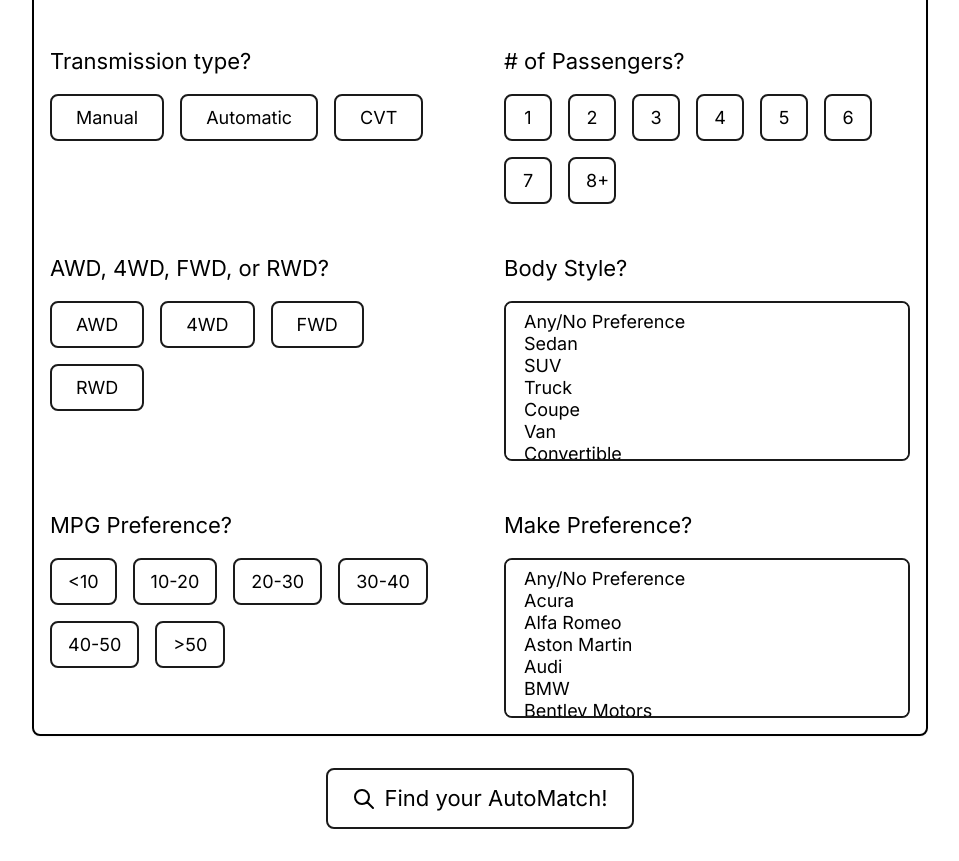
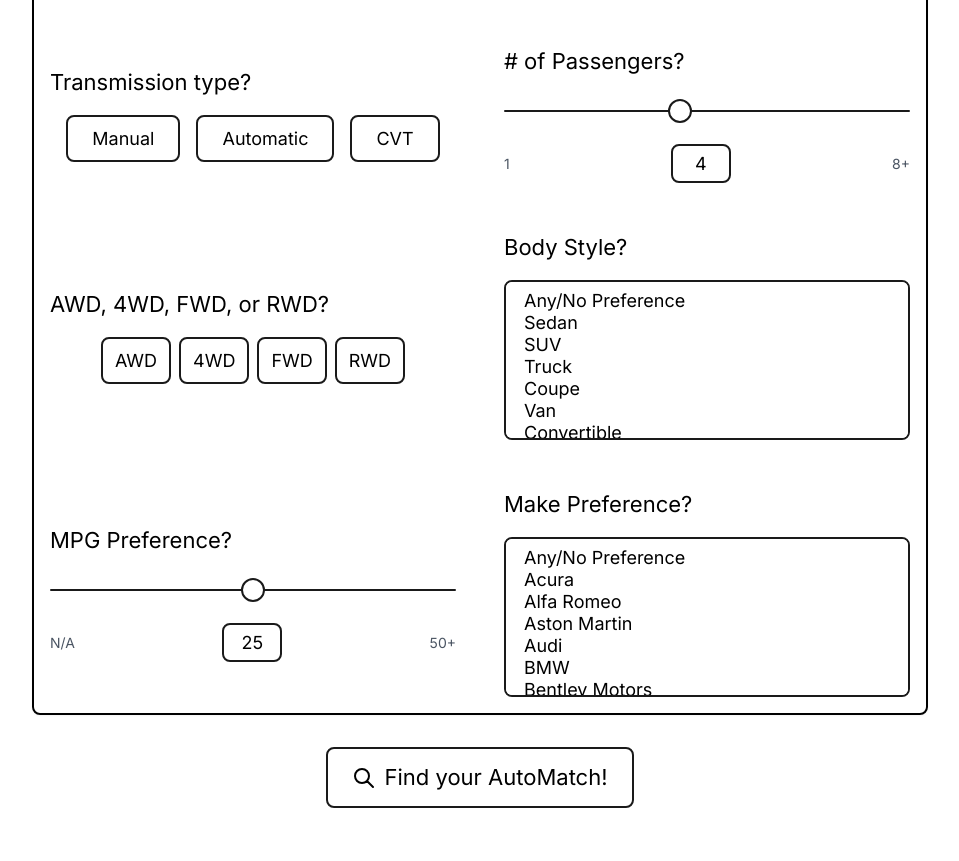
Before and after one commit to aharnessdev/autoMatch, a website: page search.html in a window 1280 px wide. Shown: the part 439-1300 px from the top of the page, without its empty margins (160-1119 px from the left). After the commit the page ends 1279 px from the top, so only its background shows below. Drawn offline with nearby package versions, Linux system fonts and the light colour scheme.

Commit message:
Added sliders, styling changes

```diff
--- a/search.html
+++ b/search.html
@@ -13,14 +13,55 @@
         .roboto-mono {
             font-family: 'Roboto Mono', monospace;
         }
-
-
+        /* Custom slider styling */
+        input[type="range"] {
+            -webkit-appearance: none;
+            width: 100%;
+            height: 2px;
+            background: #1a1a1a;
+            border-radius: 5px;
+            outline: none;
+            margin: 1rem 0;
+        }
+        input[type="range"]::-webkit-slider-thumb {
+            -webkit-appearance: none;
+            appearance: none;
+            width: 24px;
+            height: 24px;
+            background: white;
+            border: 2px solid #1a1a1a;
+            border-radius: 50%;
+            cursor: pointer;
+        }
+        input[type="range"]::-moz-range-thumb {
+            width: 24px;
+            height: 24px;
+            background: white;
+            border: 2px solid #1a1a1a;
+            border-radius: 50%;
+            cursor: pointer;
+        }
+        .slider-value {
+            background: white;
+            border: 2px solid #1a1a1a;
+            padding: 4px 12px;
+            border-radius: 8px;
+            min-width: 60px;
+            text-align: center;
+            font-size: 16px;
+        }
+        .option-container {
+            min-height: 120px;
+            display: flex;
+            flex-direction: column;
+            justify-content: center;
+        }
     </style>
 </head>
 <body class="bg-white">
     <div class="w-full relative bg-white">
         <!-- Responsive navigation -->
-<div id="navbar-placeholder"></div>
+        <div id="navbar-placeholder"></div>
 
         <!-- Main content -->
         <main class="container mx-auto px-4 md:px-8 py-6 md:py-8 mt-4 md:mt-8">
@@ -30,8 +71,8 @@
             <form id="carPreferencesForm" class="max-w-4xl mx-auto">
                 <div class="grid grid-cols-1 lg:grid-cols-2 gap-8 md:gap-12 border-2 border-black rounded-lg p-4 shadow-sm">
                     <!-- Budget -->
-                    <div class="flex flex-col space-y-2 md:space-y-4">
-                        <label for="budget" class="text-black text-[18px] md:text-[22px]">Budget:</label>
+                    <div class="option-container">
+                        <label for="budget" class="text-black text-[18px] md:text-[22px] mb-4">Budget:</label>
                         <select id="budget" name="budget[]" multiple class="w-full bg-white border-2 border-[#1a1a1a] rounded-lg px-3 md:px-4 py-2 text-[16px] md:text-[18px] h-32 md:h-40 overflow-y-auto">
                             <option value="$5,000 - $10,000">$5,000 - $10,000</option>
                             <option value="$10,000 - $20,000">$10,000 - $20,000</option>
@@ -48,9 +89,9 @@
                     </div>
 
                     <!-- Fuel Type -->
-                    <div class="flex flex-col space-y-2 md:space-y-4">
-                        <label class="text-black text-[18px] md:text-[22px]">Gas, electric, or hybrid?</label>
-                        <div class="flex flex-wrap gap-2 md:gap-4">
+                    <div class="option-container">
+                        <label class="text-black text-[18px] md:text-[22px] mb-4">Gas, electric, or hybrid?</label>
+                        <div class="flex flex-wrap gap-2 md:gap-4 justify-center">
                             <button type="button" class="option-button bg-white border-2 border-[#1a1a1a] rounded-lg px-4 md:px-6 py-2 text-[16px] md:text-[18px]" data-field="fuel_type" data-value="Gas">Gas</button>
                             <button type="button" class="option-button bg-white border-2 border-[#1a1a1a] rounded-lg px-4 md:px-6 py-2 text-[16px] md:text-[18px]" data-field="fuel_type" data-value="Electric">Electric</button>
                             <button type="button" class="option-button bg-white border-2 border-[#1a1a1a] rounded-lg px-4 md:px-6 py-2 text-[16px] md:text-[18px]" data-field="fuel_type" data-value="Hybrid">Hybrid</button>
@@ -58,44 +99,42 @@
                     </div>
 
                     <!-- Transmission -->
-                    <div class="flex flex-col space-y-2 md:space-y-4">
-                        <label class="text-black text-[18px] md:text-[22px]">Transmission type?</label>
-                        <div class="flex flex-wrap gap-2 md:gap-4">
+                    <div class="option-container">
+                        <label class="text-black text-[18px] md:text-[22px] mb-4">Transmission type?</label>
+                        <div class="flex flex-wrap gap-2 md:gap-4 justify-center">
                             <button type="button" class="option-button bg-white border-2 border-[#1a1a1a] rounded-lg px-4 md:px-6 py-2 text-[16px] md:text-[18px]" data-field="transmission" data-value="Manual">Manual</button>
                             <button type="button" class="option-button bg-white border-2 border-[#1a1a1a] rounded-lg px-4 md:px-6 py-2 text-[16px] md:text-[18px]" data-field="transmission" data-value="Automatic">Automatic</button>
                             <button type="button" class="option-button bg-white border-2 border-[#1a1a1a] rounded-lg px-4 md:px-6 py-2 text-[16px] md:text-[18px]" data-field="transmission" data-value="CVT">CVT</button>
                         </div>
                     </div>
 
-                    <!-- Passengers -->
-                    <div class="flex flex-col space-y-2 md:space-y-4">
-                        <label class="text-black text-[18px] md:text-[22px]"># of Passengers?</label>
-                        <div class="flex flex-wrap gap-2 md:gap-4">
-                            <button type="button" class="option-button bg-white border-2 border-[#1a1a1a] rounded-lg px-3 md:px-4 py-2 text-[16px] md:text-[18px] w-10 md:w-12" data-field="passengers" data-value="1">1</button>
-                            <button type="button" class="option-button bg-white border-2 border-[#1a1a1a] rounded-lg px-3 md:px-4 py-2 text-[16px] md:text-[18px] w-10 md:w-12" data-field="passengers" data-value="2">2</button>
-                            <button type="button" class="option-button bg-white border-2 border-[#1a1a1a] rounded-lg px-3 md:px-4 py-2 text-[16px] md:text-[18px] w-10 md:w-12" data-field="passengers" data-value="3">3</button>
-                            <button type="button" class="option-button bg-white border-2 border-[#1a1a1a] rounded-lg px-3 md:px-4 py-2 text-[16px] md:text-[18px] w-10 md:w-12" data-field="passengers" data-value="4">4</button>
-                            <button type="button" class="option-button bg-white border-2 border-[#1a1a1a] rounded-lg px-3 md:px-4 py-2 text-[16px] md:text-[18px] w-10 md:w-12" data-field="passengers" data-value="5">5</button>
-                            <button type="button" class="option-button bg-white border-2 border-[#1a1a1a] rounded-lg px-3 md:px-4 py-2 text-[16px] md:text-[18px] w-10 md:w-12" data-field="passengers" data-value="6">6</button>
-                            <button type="button" class="option-button bg-white border-2 border-[#1a1a1a] rounded-lg px-3 md:px-4 py-2 text-[16px] md:text-[18px] w-10 md:w-12" data-field="passengers" data-value="7">7</button>
-                            <button type="button" class="option-button bg-white border-2 border-[#1a1a1a] rounded-lg px-3 md:px-4 py-2 text-[16px] md:text-[18px] w-10 md:w-12" data-field="passengers" data-value="8+">8+</button>
+                    <!-- Passengers Slider -->
+                    <div class="option-container">
+                        <label class="text-black text-[18px] md:text-[22px] mb-4"># of Passengers?</label>
+                        <div class="flex flex-col space-y-4">
+                            <input type="range" id="passengers-slider" min="1" max="8" value="4" class="w-full" data-field="passengers">
+                            <div class="flex justify-between items-center">
+                                <span class="text-[14px] text-gray-600">1</span>
+                                <span id="passengers-value" class="slider-value text-[16px] md:text-[18px]">4</span>
+                                <span class="text-[14px] text-gray-600">8+</span>
+                            </div>
                         </div>
                     </div>
 
                     <!-- Drivetrain -->
-                    <div class="flex flex-col space-y-2 md:space-y-4">
-                        <label class="text-black text-[18px] md:text-[22px]">AWD, 4WD, FWD, or RWD?</label>
-                        <div class="flex flex-wrap gap-2 md:gap-4">
-                            <button type="button" class="option-button bg-white border-2 border-[#1a1a1a] rounded-lg px-4 md:px-6 py-2 text-[16px] md:text-[18px]" data-field="drivetrain" data-value="AWD">AWD</button>
-                            <button type="button" class="option-button bg-white border-2 border-[#1a1a1a] rounded-lg px-4 md:px-6 py-2 text-[16px] md:text-[18px]" data-field="drivetrain" data-value="4WD">4WD</button>
-                            <button type="button" class="option-button bg-white border-2 border-[#1a1a1a] rounded-lg px-4 md:px-6 py-2 text-[16px] md:text-[18px]" data-field="drivetrain" data-value="FWD">FWD</button>
-                            <button type="button" class="option-button bg-white border-2 border-[#1a1a1a] rounded-lg px-4 md:px-6 py-2 text-[16px] md:text-[18px]" data-field="drivetrain" data-value="RWD">RWD</button>
+                    <div class="option-container">
+                        <label class="text-black text-[18px] md:text-[22px] mb-4">AWD, 4WD, FWD, or RWD?</label>
+                        <div class="flex flex-nowrap gap-2 justify-center">
+                            <button type="button" class="option-button bg-white border-2 border-[#1a1a1a] rounded-lg px-3 py-2 text-[16px] md:text-[18px]" data-field="drivetrain" data-value="AWD">AWD</button>
+                            <button type="button" class="option-button bg-white border-2 border-[#1a1a1a] rounded-lg px-3 py-2 text-[16px] md:text-[18px]" data-field="drivetrain" data-value="4WD">4WD</button>
+                            <button type="button" class="option-button bg-white border-2 border-[#1a1a1a] rounded-lg px-3 py-2 text-[16px] md:text-[18px]" data-field="drivetrain" data-value="FWD">FWD</button>
+                            <button type="button" class="option-button bg-white border-2 border-[#1a1a1a] rounded-lg px-3 py-2 text-[16px] md:text-[18px]" data-field="drivetrain" data-value="RWD">RWD</button>
                         </div>
                     </div>
 
                     <!-- Body Style -->
-                    <div class="flex flex-col space-y-2 md:space-y-4">
-                        <label for="body_style" class="text-black text-[18px] md:text-[22px]">Body Style?</label>
+                    <div class="option-container">
+                        <label for="body_style" class="text-black text-[18px] md:text-[22px] mb-4">Body Style?</label>
                         <select id="body_style" name="body_style[]" multiple class="w-full bg-white border-2 border-[#1a1a1a] rounded-lg px-3 md:px-4 py-2 text-[16px] md:text-[18px] h-32 md:h-40 overflow-y-auto">
                             <option value="No Preference">Any/No Preference</option>
                             <option value="Sedan">Sedan</option>
@@ -111,23 +150,23 @@
                         </select>
                     </div>
 
-                    <!-- MPG Preference -->
-                    <div class="flex flex-col space-y-2 md:space-y-4">
-                        <label class="text-black text-[18px] md:text-[22px]">MPG Preference?</label>
-                        <div class="flex flex-wrap gap-2 md:gap-4">
-                            <button type="button" class="option-button bg-white border-2 border-[#1a1a1a] rounded-lg px-4 py-2 text-[16px] md:text-[18px]" data-field="mpg" data-value="<10">&lt;10</button>
-                            <button type="button" class="option-button bg-white border-2 border-[#1a1a1a] rounded-lg px-4 py-2 text-[16px] md:text-[18px]" data-field="mpg" data-value="10-20">10-20</button>
-                            <button type="button" class="option-button bg-white border-2 border-[#1a1a1a] rounded-lg px-4 py-2 text-[16px] md:text-[18px]" data-field="mpg" data-value="20-30">20-30</button>
-                            <button type="button" class="option-button bg-white border-2 border-[#1a1a1a] rounded-lg px-4 py-2 text-[16px] md:text-[18px]" data-field="mpg" data-value="30-40">30-40</button>
-                            <button type="button" class="option-button bg-white border-2 border-[#1a1a1a] rounded-lg px-4 py-2 text-[16px] md:text-[18px]" data-field="mpg" data-value="40-50">40-50</button>
-                            <button type="button" class="option-button bg-white border-2 border-[#1a1a1a] rounded-lg px-4 py-2 text-[16px] md:text-[18px]" data-field="mpg" data-value=">50">>50</button>
+                    <!-- MPG Preference Slider -->
+                    <div class="option-container">
+                        <label class="text-black text-[18px] md:text-[22px] mb-4">MPG Preference?</label>
+                        <div class="flex flex-col space-y-4">
+                            <input type="range" id="mpg-slider" min="0" max="50" value="25" class="w-full" data-field="mpg">
+                            <div class="flex justify-between items-center">
+                                <span class="text-[14px] text-gray-600">N/A</span>
+                                <span id="mpg-value" class="slider-value text-[16px] md:text-[18px]">25</span>
+                                <span class="text-[14px] text-gray-600">50+</span>
+                            </div>
                         </div>
                     </div>
 
                     <!-- Make Preference -->
-                    <div class="flex flex-col space-y-2 md:space-y-4">
-                        <label for="make_preference" class="text-black text-[18px] md:text-[22px]">Make Preference?</label>
-                        <select id="make_preference" name="make_preference[]" multiple class="w-full bg-white border-2 border-[#1a1a1a] rounded-lg px-3 md:px-4 py-2 text-[16px] md:text-[18px] h-40 overflow-y-auto">
+                    <div class="option-container">
+                        <label for="make_preference" class="text-black text-[18px] md:text-[22px] mb-4">Make Preference?</label>
+                        <select id="make_preference" name="make_preference[]" multiple class="w-full bg-white border-2 border-[#1a1a1a] rounded-lg px-3 md:px-4 py-2 text-[16px] md:text-[18px] h-32 md:h-40 overflow-y-auto">
                             <option value="No Preference">Any/No Preference</option>
                             <option value="Acura">Acura</option>
                             <option value="Alfa Romeo">Alfa Romeo</option>
@@ -224,9 +263,32 @@
             const selectedOptions = {};
 
             // Initialize selectedOptions for each field to be multiple
-            const multiSelectFields = ['fuel_type', 'transmission', 'drivetrain', 'mpg', 'new_used', 'passengers'];
+            const multiSelectFields = ['fuel_type', 'transmission', 'drivetrain'];
             multiSelectFields.forEach(field => {
                 selectedOptions[field] = [];
+            });
+
+            // Handle sliders
+            const passengersSlider = document.getElementById('passengers-slider');
+            const passengersValue = document.getElementById('passengers-value');
+            const mpgSlider = document.getElementById('mpg-slider');
+            const mpgValue = document.getElementById('mpg-value');
+
+            passengersSlider.addEventListener('input', () => {
+                const value = passengersSlider.value;
+                passengersValue.textContent = value === "8" ? "8+" : value;
+                selectedOptions.passengers = [value === "8" ? "8+" : value];
+            });
+
+            mpgSlider.addEventListener('input', () => {
+                const value = mpgSlider.value;
+                if (value === "0") {
+                    mpgValue.textContent = "N/A";
+                    selectedOptions.mpg = ["N/A"];
+                } else {
+                    mpgValue.textContent = value === "50" ? "50+" : value;
+                    selectedOptions.mpg = [value === "50" ? ">50" : value];
+                }
             });
 
             // Event listeners for the option buttons
@@ -289,7 +351,7 @@
                             userPreferences.make_preference = makePreference;
                         }
 
-                        // Add selected options from button-based fields
+                        // Add selected options from button-based fields and sliders
                         for (const field in selectedOptions) {
                             if (selectedOptions[field].length > 0) {
                                 userPreferences[field] = selectedOptions[field];
```
